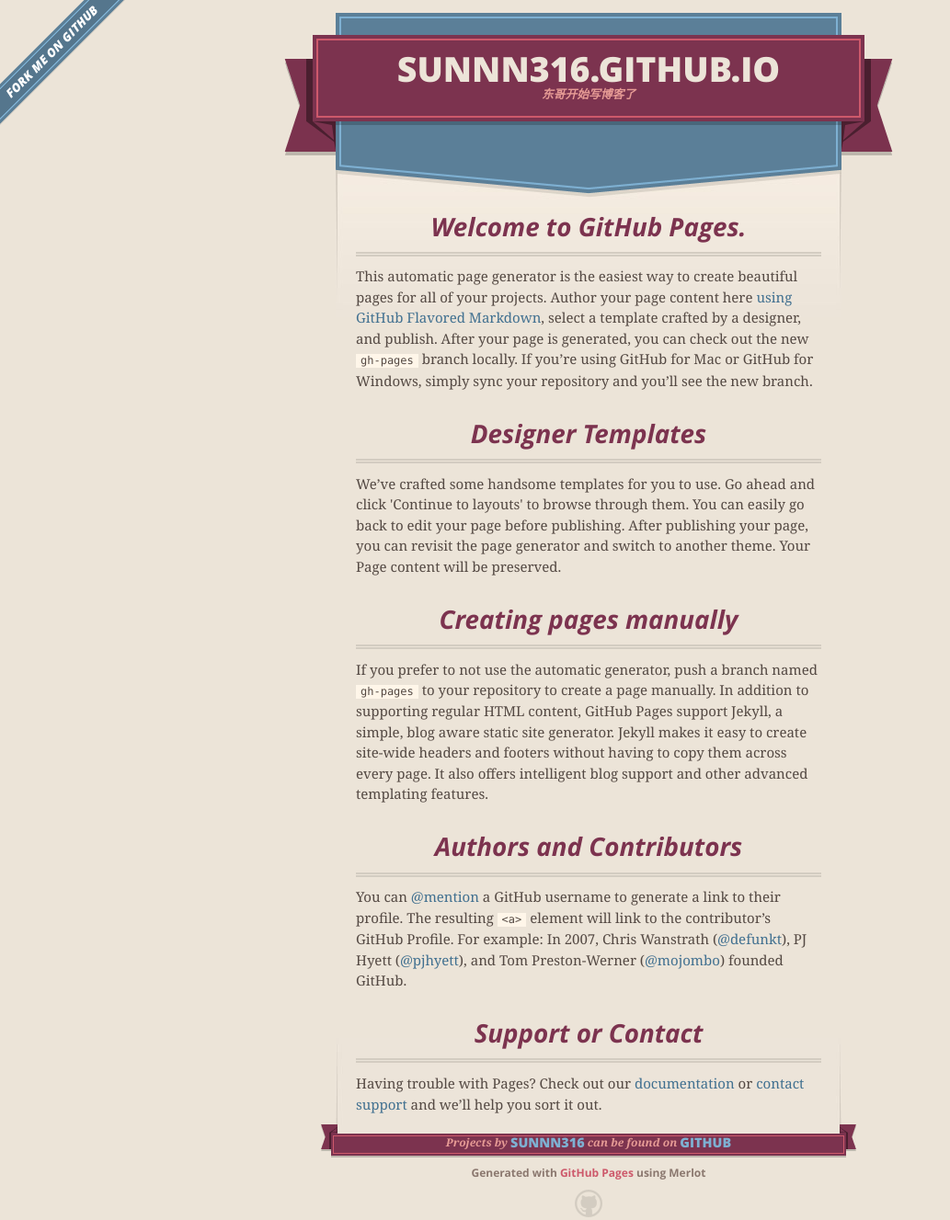
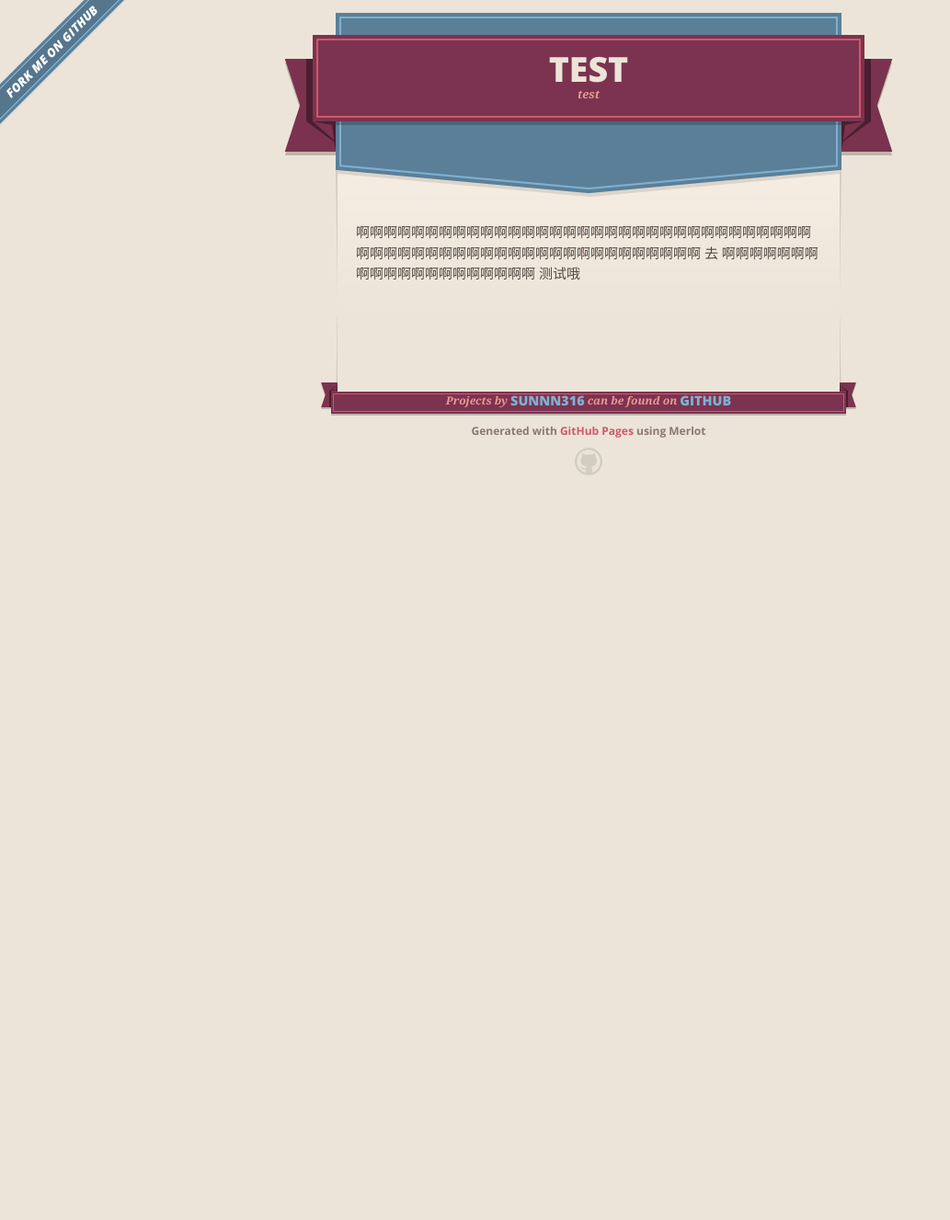
Before and after one commit to sunnn316/sunnn316.github.io, a plain HTML site: page index.html in a window 1280 px wide. Shown: the whole page at 92% size, without its empty margins (0-1033 px from the left). After the commit the page ends 800 px from the top, so only its background shows below. Drawn offline with nearby package versions, Linux system fonts and the light colour scheme.

Commit message:
Replace master branch with page content via GitHub

```diff
--- a/index.html
+++ b/index.html
@@ -17,7 +17,7 @@
         $('#main_content').headsmart()
       })
     </script>
-    <title>Sunnn316.GitHub.io by sunnn316</title>
+    <title>test by sunnn316</title>
   </head>
 
   <body>
@@ -27,8 +27,8 @@
       <header>
         <span class="ribbon-outer">
           <span class="ribbon-inner">
-            <h1>Sunnn316.GitHub.io</h1>
-            <h2>东哥开始写博客了</h2>
+            <h1>test</h1>
+            <h2>test</h2>
           </span>
           <span class="left-tail"></span>
           <span class="right-tail"></span>
@@ -45,30 +45,10 @@
 
 
       <section id="main_content">
-        <h3>
-<a id="welcome-to-github-pages" class="anchor" href="#welcome-to-github-pages" aria-hidden="true"><span class="octicon octicon-link"></span></a>Welcome to GitHub Pages.</h3>
-
-<p>This automatic page generator is the easiest way to create beautiful pages for all of your projects. Author your page content here <a href="https://guides.github.com/features/mastering-markdown/">using GitHub Flavored Markdown</a>, select a template crafted by a designer, and publish. After your page is generated, you can check out the new <code>gh-pages</code> branch locally. If you’re using GitHub for Mac or GitHub for Windows, simply sync your repository and you’ll see the new branch.</p>
-
-<h3>
-<a id="designer-templates" class="anchor" href="#designer-templates" aria-hidden="true"><span class="octicon octicon-link"></span></a>Designer Templates</h3>
-
-<p>We’ve crafted some handsome templates for you to use. Go ahead and click 'Continue to layouts' to browse through them. You can easily go back to edit your page before publishing. After publishing your page, you can revisit the page generator and switch to another theme. Your Page content will be preserved.</p>
-
-<h3>
-<a id="creating-pages-manually" class="anchor" href="#creating-pages-manually" aria-hidden="true"><span class="octicon octicon-link"></span></a>Creating pages manually</h3>
-
-<p>If you prefer to not use the automatic generator, push a branch named <code>gh-pages</code> to your repository to create a page manually. In addition to supporting regular HTML content, GitHub Pages support Jekyll, a simple, blog aware static site generator. Jekyll makes it easy to create site-wide headers and footers without having to copy them across every page. It also offers intelligent blog support and other advanced templating features.</p>
-
-<h3>
-<a id="authors-and-contributors" class="anchor" href="#authors-and-contributors" aria-hidden="true"><span class="octicon octicon-link"></span></a>Authors and Contributors</h3>
-
-<p>You can <a href="https://github.com/blog/821" class="user-mention">@mention</a> a GitHub username to generate a link to their profile. The resulting <code>&lt;a&gt;</code> element will link to the contributor’s GitHub Profile. For example: In 2007, Chris Wanstrath (<a href="https://github.com/defunkt" class="user-mention">@defunkt</a>), PJ Hyett (<a href="https://github.com/pjhyett" class="user-mention">@pjhyett</a>), and Tom Preston-Werner (<a href="https://github.com/mojombo" class="user-mention">@mojombo</a>) founded GitHub.</p>
-
-<h3>
-<a id="support-or-contact" class="anchor" href="#support-or-contact" aria-hidden="true"><span class="octicon octicon-link"></span></a>Support or Contact</h3>
-
-<p>Having trouble with Pages? Check out our <a href="https://help.github.com/pages">documentation</a> or <a href="https://github.com/contact">contact support</a> and we’ll help you sort it out.</p>
+        <p>啊啊啊啊啊啊啊啊啊啊啊啊啊啊啊啊啊啊啊啊啊啊啊啊啊啊啊啊啊啊啊啊啊啊啊啊啊啊啊啊啊啊啊啊啊啊啊啊啊啊啊啊啊啊啊啊啊啊
+去
+啊啊啊啊啊啊啊啊啊啊啊啊啊啊啊啊啊啊啊啊
+测试哦</p>
       </section>
 
       <footer>
```
Also changed, not shown: params.json (+1 -1 lines).
